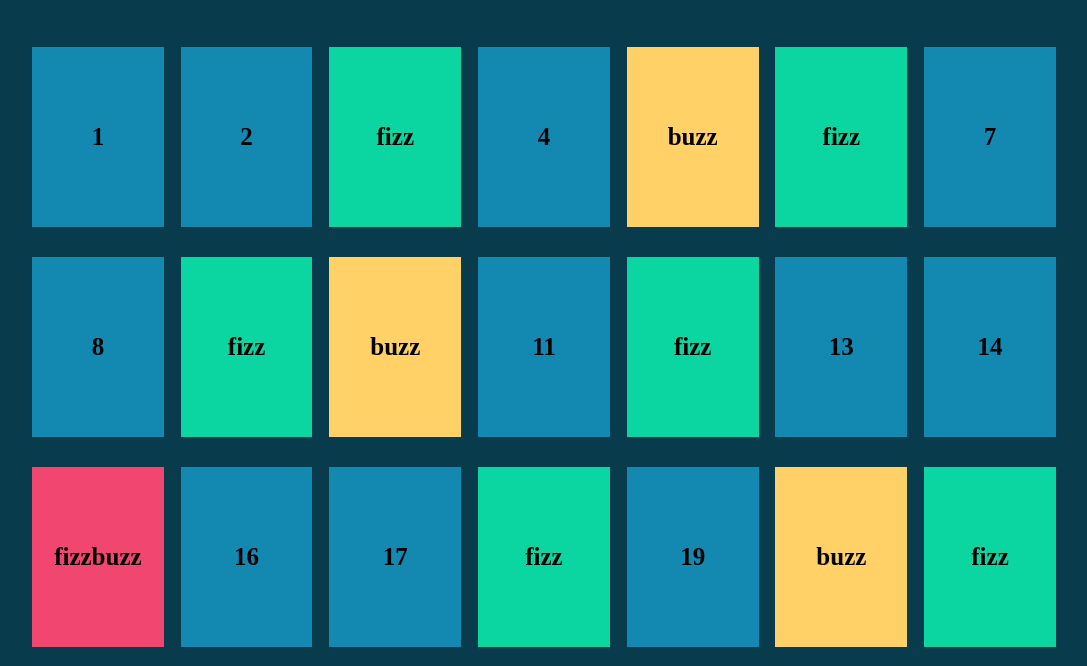
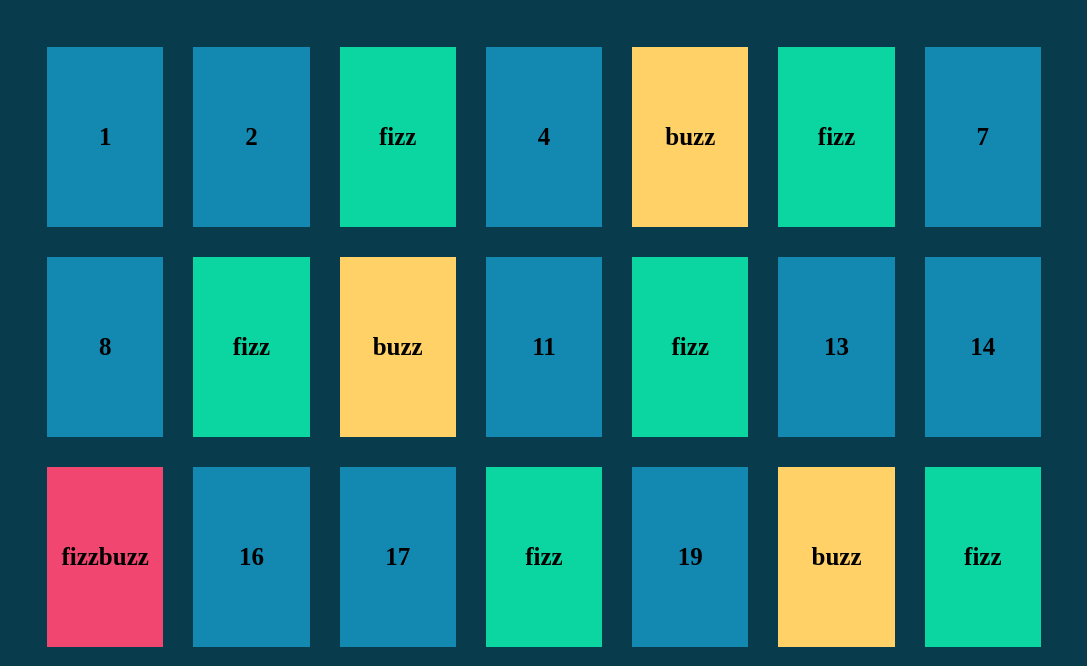
Before and after one commit to Intrusion0/js-fizzbuzzdom, a plain HTML site: page index.html in a window 1280 px wide. Shown: the part 134-800 px from the top of the page, without its empty margins (96-1183 px from the left). Drawn offline with Linux system fonts and the light colour scheme.

Commit message:
refactoring

```diff
--- a/css/style.css
+++ b/css/style.css
@@ -29,15 +29,14 @@ body {
 .containerSquare {
     display: flex;
     flex-flow: row wrap;
-    justify-content: space-between;
     padding: 50px 0;
 }
 
 .square, .fizz, .buzz, .fizzbuzz {
     background-color: #1389b2;
     height: 180px;
-    width: calc(90.1% / 7);
-    margin-bottom: 30px;
+    width: calc(100% / 7 - 30px);
+    margin: 0 15px 30px;
     display: flex;
     justify-content: center;
     align-items: center;
```
